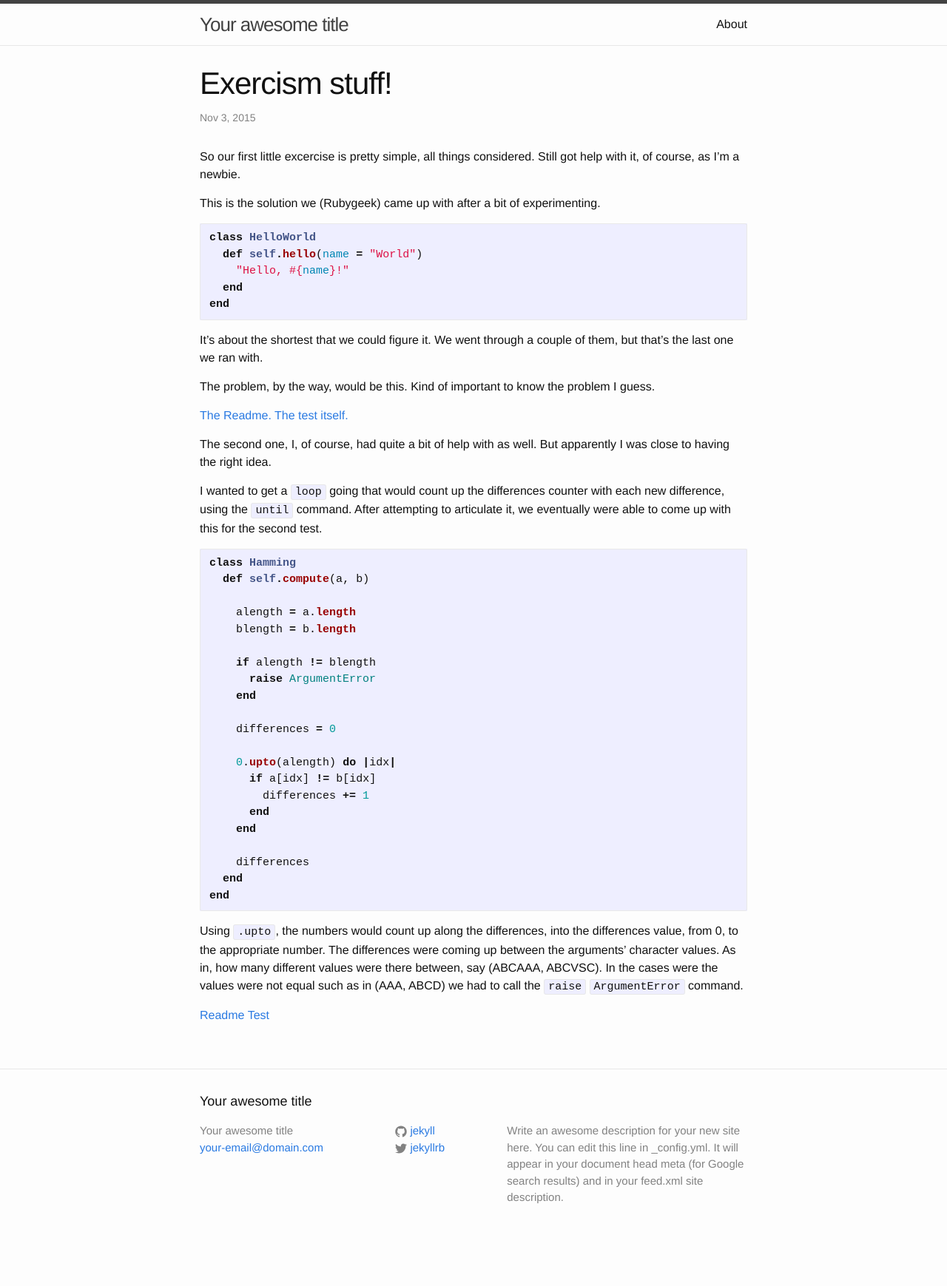
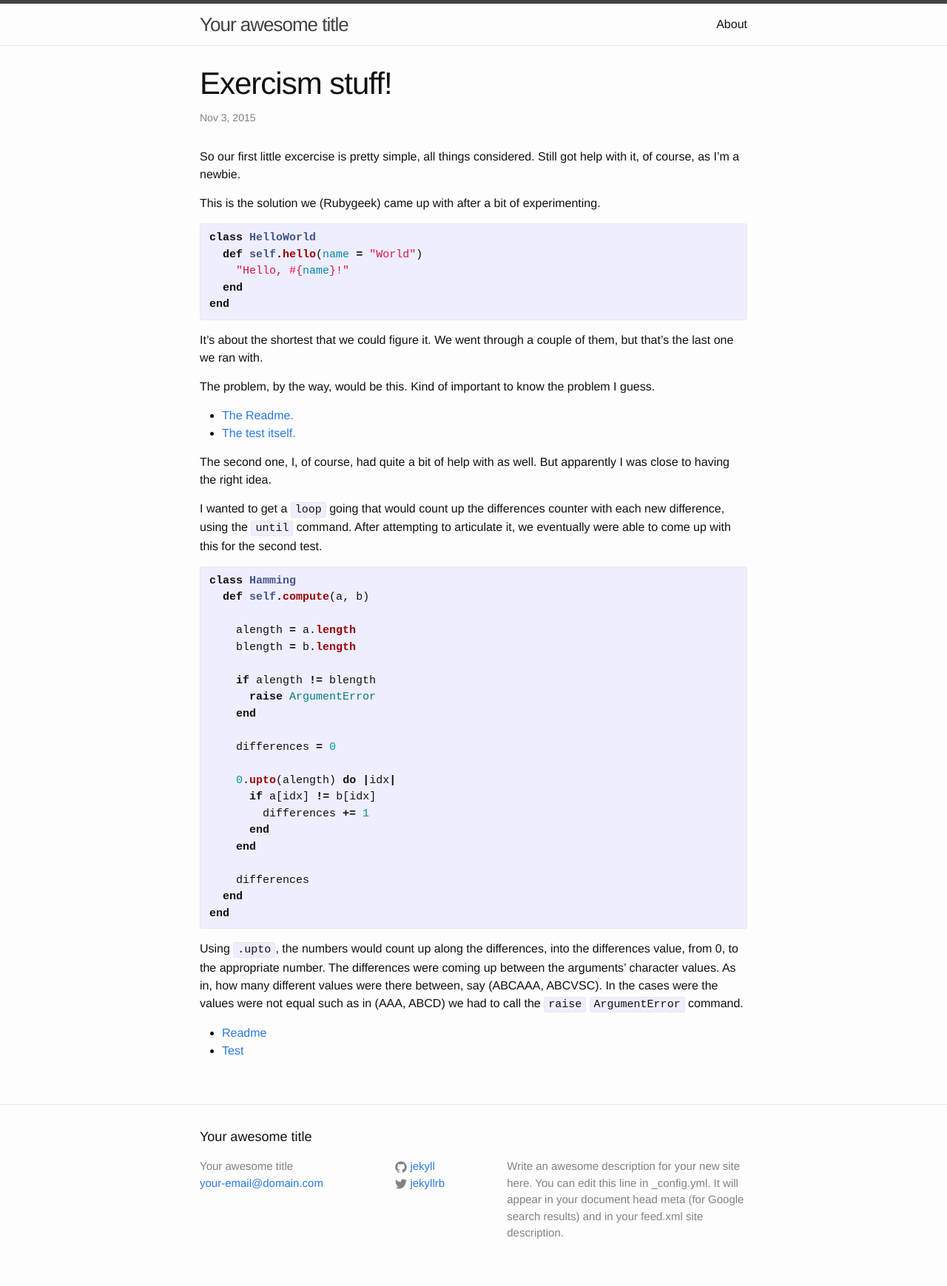
Before and after one commit to Fluttermedic/fluttermedic.github.io, a Jekyll site: the page built from _posts/2015-11-03-exercism-exercises.markdown, in a window 1280 px wide. Shown: the whole page at 74% size. Built offline with Jekyll 4.4.1, drawn with Linux system fonts in a browser that asks for light colours; before the commit the page ends 1691 px from its top, so only the background shows below that.

Commit message:
Exercism stuffs

````diff
--- a/_posts/2015-11-03-exercism-exercises.markdown
+++ b/_posts/2015-11-03-exercism-exercises.markdown
@@ -9,27 +9,27 @@ So our first little excercise is pretty simple, all things considered. Still got
 
 This is the solution we (Rubygeek) came up with after a bit of experimenting.
 
-```ruby
+{% highlight ruby %}
 class HelloWorld
   def self.hello(name = "World")
     "Hello, #{name}!"
   end
 end
-```
+{% endhighlight %}
 
 It's about the shortest that we could figure it. We went through a couple of them, but that's the last one we ran with.
 
 The problem, by the way, would be this. Kind of important to know the problem I guess.
 
-[The Readme.](http://exercism.io/exercises/ruby/hello-world/readme)
-[The test itself.](http://exercism.io/exercises/ruby/hello-world)
+* [The Readme.](http://exercism.io/exercises/ruby/hello-world/readme)
+* [The test itself.](http://exercism.io/exercises/ruby/hello-world)
 
 
 The second one, I, of course, had quite a bit of help with as well. But apparently I was close to having the right idea.
 
 I wanted to get a `loop` going that would count up the differences counter with each new difference, using the `until` command. After attempting to articulate it, we eventually were able to come up with this for the second test.
 
-```ruby
+{% highlight ruby %}
 class Hamming
   def self.compute(a, b)
 
@@ -51,9 +51,9 @@ class Hamming
     differences
   end
 end
-```
+{% endhighlight %}
 
 Using `.upto`, the numbers would count up along the differences, into the differences value, from 0, to the appropriate number. The differences were coming up between the arguments' character values. As in, how many different values were there between, say (ABCAAA, ABCVSC). In the cases were the values were not equal such as in (AAA, ABCD) we had to call the `raise` `ArgumentError` command.
 
-[Readme](http://exercism.io/exercises/ruby/hamming/readme)
-[Test](http://exercism.io/exercises/ruby/hamming)
+* [Readme](http://exercism.io/exercises/ruby/hamming/readme)
+* [Test](http://exercism.io/exercises/ruby/hamming)
````
